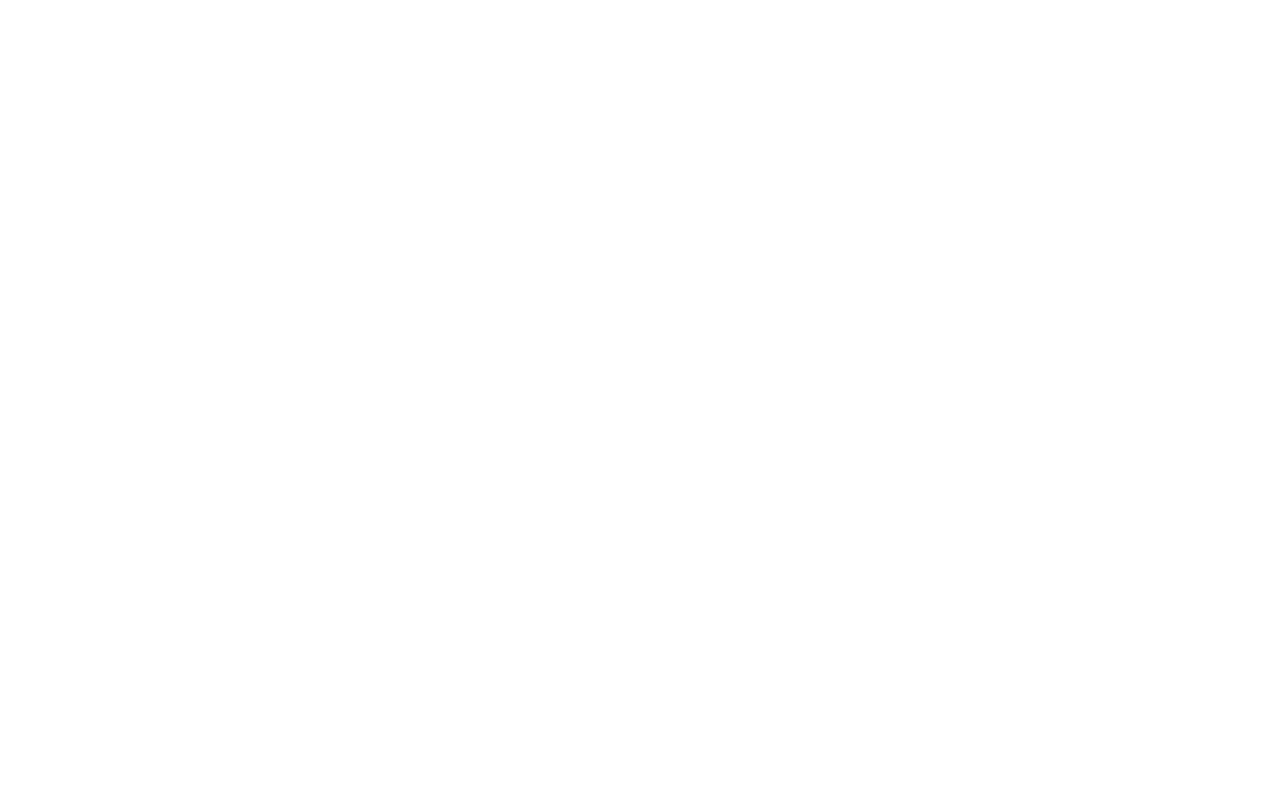
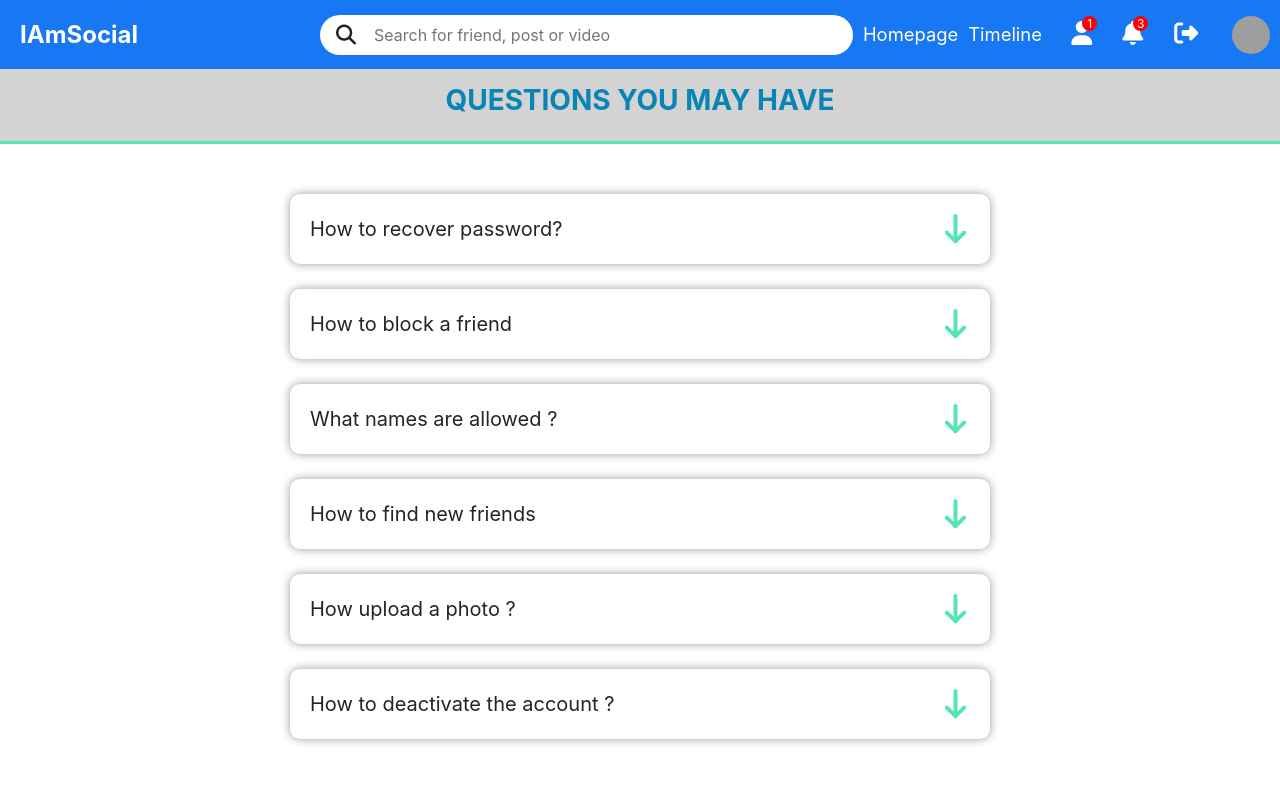
Before and after one commit to fighter-aj07/iAmSocialMedia, a React (Create React App) app: page /questions in a window 1280 px wide. Before the commit this address had no page. Shown: the top 800 px of the page. Built offline with nearby package versions, Linux system fonts and the light colour scheme; sample sign-in values are in the browser's storage; grey boxes are pictures that could not be loaded.

Commit message:
Routing DOne

```diff
--- a/src/App.js
+++ b/src/App.js
@@ -3,6 +3,7 @@
 import Profile from "./components/Profile/Profile";
 import Login from "./components/Login/Login";
 import Signup from "./components/Signup/Signup";
+import Questions from "./components/Questions/Questions";
 import {
   BrowserRouter as Router,
   Routes,
@@ -10,19 +11,15 @@
   Link,
   Navigate,
 } from "react-router-dom";
-
 function App() {
   return (
-
     <Router>
       <Routes>
-      //if we have userid in local storage then we will redirect to homepage else we will redirect to login page
-        // if we have userid in local storage then we will redirect to homepage else we will redirect to login page
         <Route path="/" element={localStorage.getItem("user") ? <Homepage /> : <Navigate to="/login" />}/>
-        //if we have userid in local storage then we will redirect to profile page else we will redirect to login page
         <Route path="/profile" element={localStorage.getItem("user") ? <Profile /> : <Navigate to="/login" />}/>
         <Route path="/login" element={localStorage.getItem("user") ? <Navigate to="/" /> : <Login />} />
         <Route path="/signup" element={localStorage.getItem("user") ? <Navigate to="/" /> : <Signup />} />
+        <Route path="/questions" element={localStorage.getItem("user") ? <Questions /> : <Navigate to="/login" />}/>
       </Routes>
     </Router>
   );
--- a/src/components/Navbar/Navbar.js
+++ b/src/components/Navbar/Navbar.js
@@ -54,7 +54,7 @@
             <i className="fa-solid fa-right-from-bracket"></i>
           </div>
         </div>
-        <Link to="/profile/:username">
+        <Link to="/profile">
           <img
             src="https://tse3.mm.bing.net/th?id=OIP.WkuGv4-iR5uPKZFcs7UjvAHaHs&pid=Api&P=0"
             alt=""
```
Also changed, not shown: 1 other file (tests, documents, lock files or other folders).
